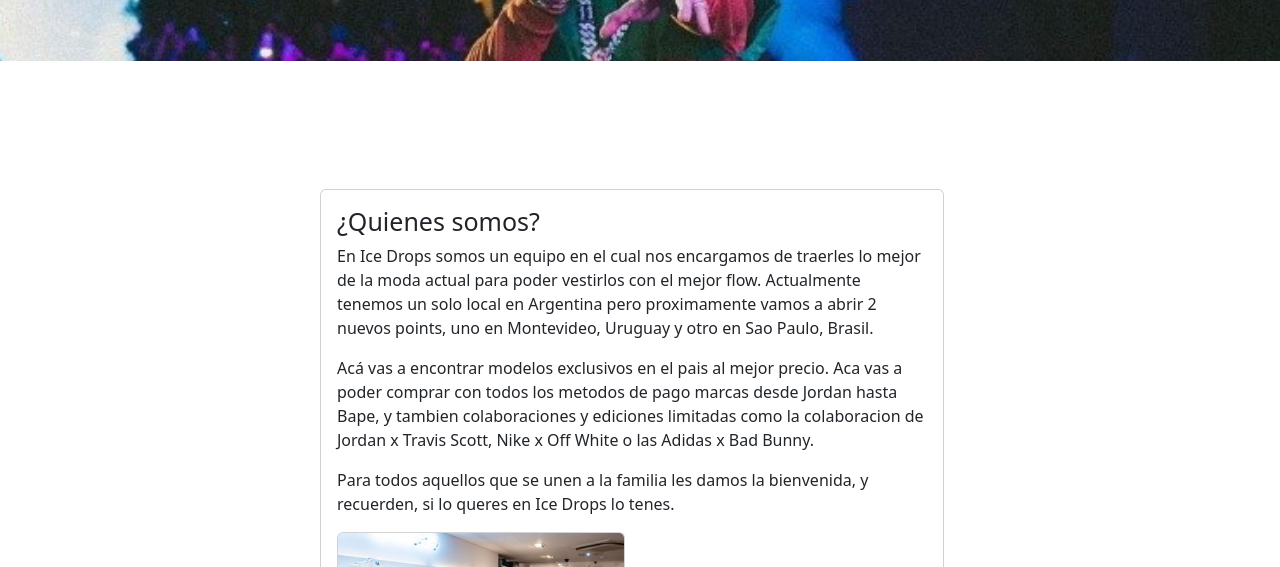
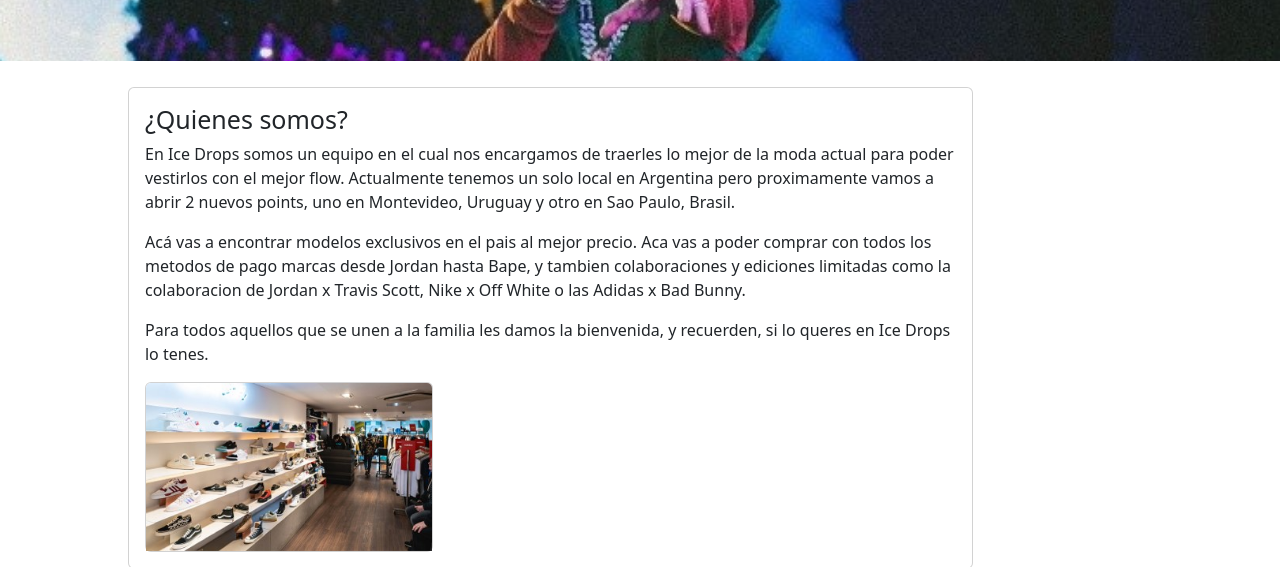
Before and after one commit to matiriquelmeluna/icedrops, a website: page pages/nosotros.html in a window 1280 px wide. Shown: the part 233-800 px from the top of the page. Drawn offline with nearby package versions, Linux system fonts and the light colour scheme; a web font is replaced by a local one.

Commit message:
cambios card nosotros

```diff
--- a/scss/pages/nosotros.scss
+++ b/scss/pages/nosotros.scss
@@ -10,11 +10,11 @@
 }
 /* main nosotros */
 .main-nos{
-    padding: 10%;
-    margin-left: 15%;
+    padding: 2%;
+    margin-left: 8%;
     #carta{
         width: 100%;
-        display: flex;
+
         .card-title{
             font-size: 25px;
         }
@@ -22,7 +22,7 @@
             height: 50%;
             width: 100%;
             .foto-tienda{
-                width: 100%;
+                width: 150px;
 
             }
 
```
Also changed, not shown: css/main.css, 1 other file.
